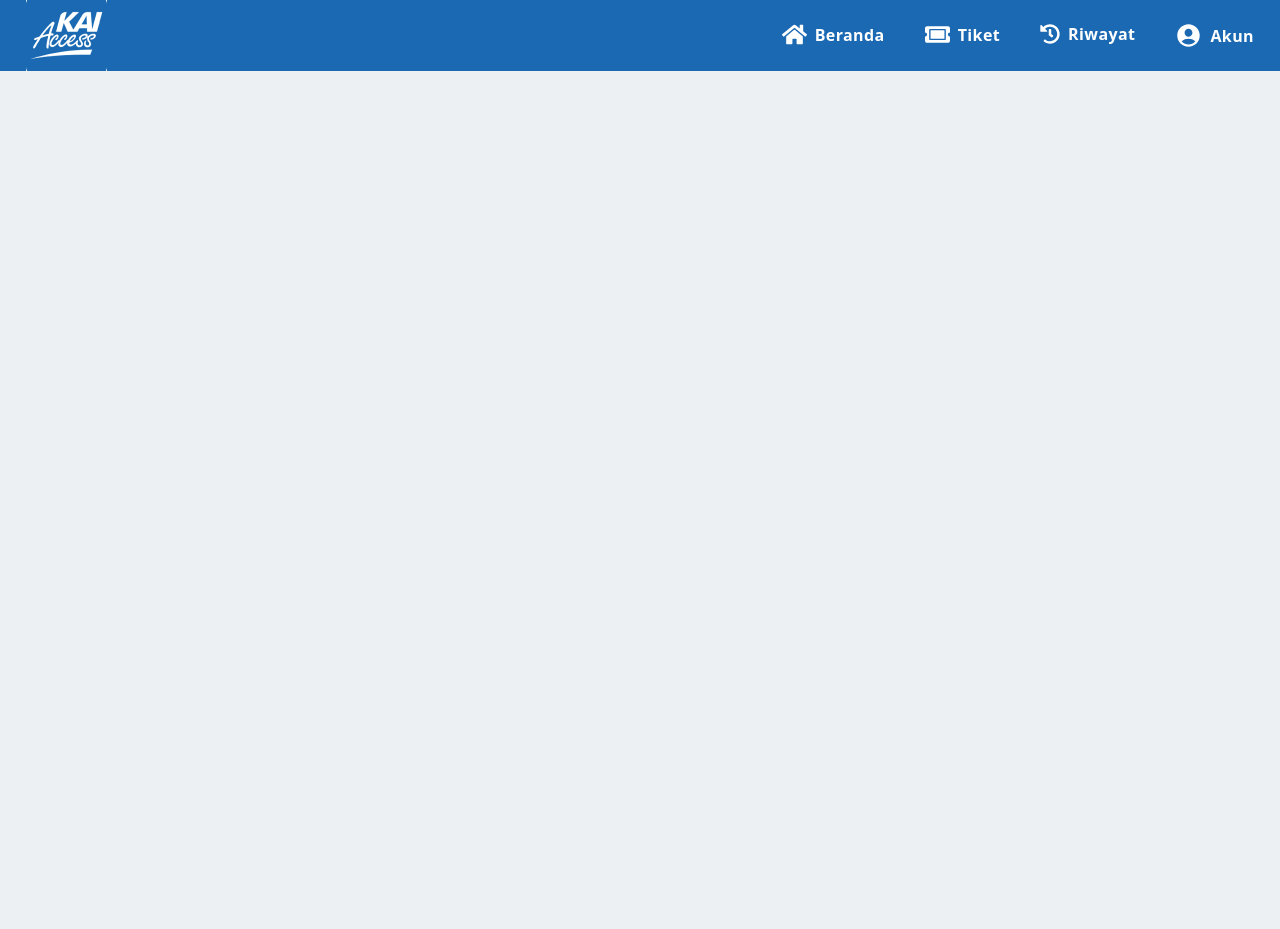
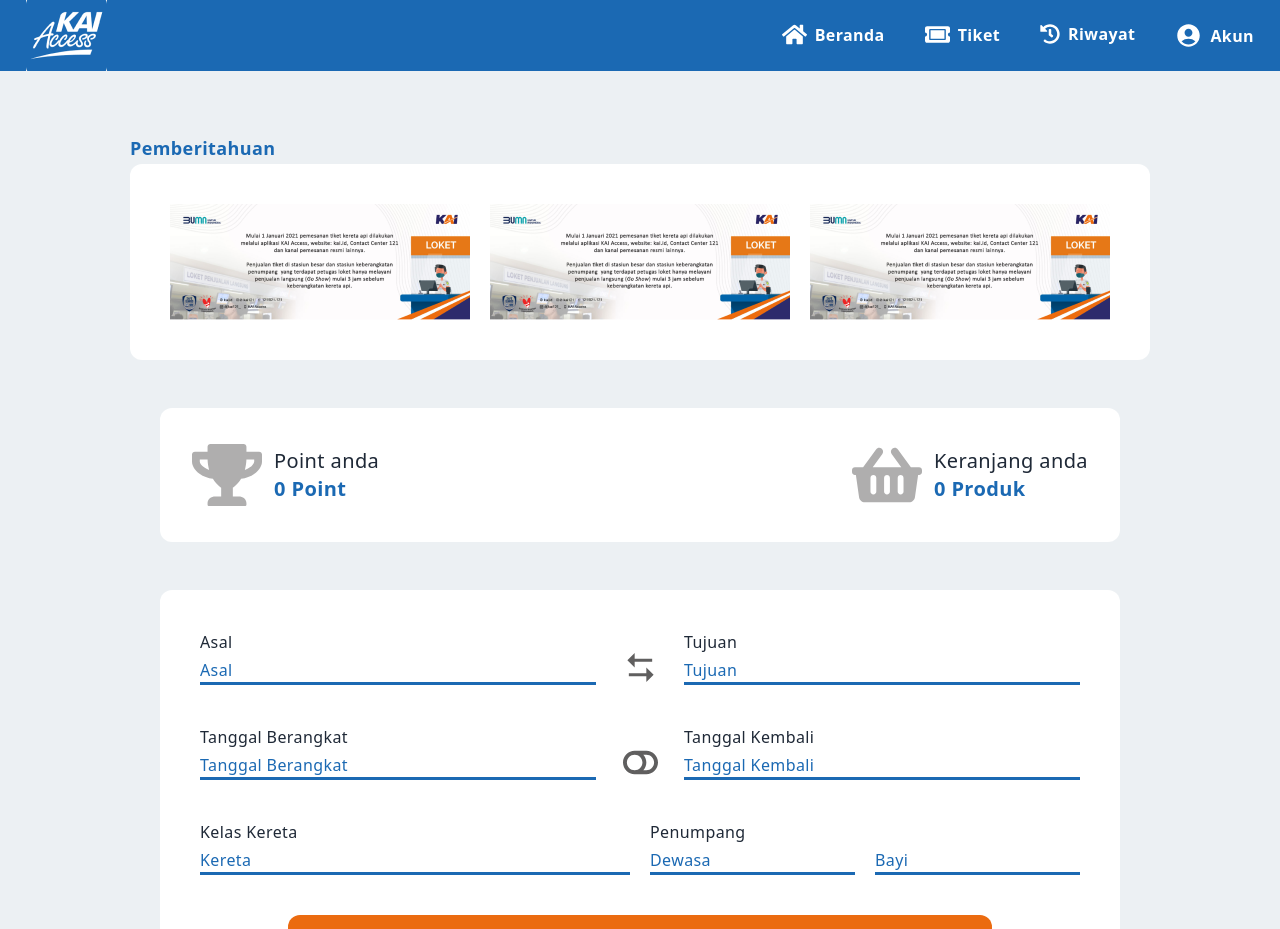
Before and after one commit to inganta23/final-project, a React (Create React App) app: page /beranda in a window 1280 px wide. Shown: the top 929 px of the page. Before the commit the page ends 800 px from the top, so only its background shows below. Built offline with nearby package versions, Linux system fonts and the light colour scheme; the HTML template or start-up script is replaced by a standard one.

Commit message:
Adding Beranda Page

```diff
--- a/src/App.js
+++ b/src/App.js
@@ -3,6 +3,7 @@ import Login from "./components/Login";
 import Daftar from "./components/Daftar"
 import Navbar from "./components/Navbar";
 import Tiket from "./components/Tiket";
+import Beranda from "./components/Beranda";
 
 
 function App() {
@@ -14,6 +15,7 @@ function App() {
         <Route path="login" element={<Login />}/>
         <Route path="daftar" element={<Daftar />}/>
         <Route path="tiket" element={<Tiket />} />
+        <Route path="beranda" element={<Beranda />}/>
       </Routes>
 
     </div>
--- /dev/null
+++ b/src/components/Beranda.jsx
@@ -0,0 +1,173 @@
+import React, { useState } from "react";
+import { Link } from "react-router-dom";
+import {
+  FaTrophy,
+  FaShoppingBasket,
+  FaToggleOff,
+  FaToggleOn,
+} from "react-icons/fa";
+import { RiArrowLeftRightFill } from "react-icons/ri";
+
+const Beranda = () => {
+  const [isToggle, setIsToggle] = useState(false);
+  const handleToggle = () => {
+    setIsToggle(!isToggle);
+  };
+  return (
+    <div className="flex flex-col items-center mt-[140px]">
+      <div className="p-5 md:p-10 bg-white flex items-center justify-center gap-5 rounded-xl relative flex-wrap m-6 max-w-[80%]">
+        <Link to="/" className="absolute top-[-30px] left-0">
+          <p className="text-lg text-left font-bold text-[#1B69B3]">
+            Pemberitahuan
+          </p>
+        </Link>
+        <img
+          src={require("../assets/annoncement(1).png")}
+          alt="pemberitahuan"
+        />
+        <img
+          src={require("../assets/annoncement(1).png")}
+          alt="pemberitahuan"
+        />
+        <img
+          src={require("../assets/annoncement(1).png")}
+          alt="pemberitahuan"
+        />
+      </div>
+      <div className="flex w-[80%] lg:w-[960px] bg-white justify-between p-8 rounded-xl m-6 flex-wrap">
+        <div className="flex items-center gap-3">
+          <FaTrophy color="#AFAEAE" size={70} />
+          <div>
+            <p className="text-xl">Point anda</p>
+            <p className="text-xl text-[#1B69B3] font-bold">0 Point</p>
+          </div>
+        </div>
+        <div className="flex items-center gap-3">
+          <FaShoppingBasket color="#AFAEAE" size={70} />
+          <div>
+            <p className="text-xl">Keranjang anda</p>
+            <p className="text-xl text-[#1B69B3] font-bold">0 Produk</p>
+          </div>
+        </div>
+      </div>
+      <div className="bg-white rounded-xl p-10 w-[80%] lg:w-[960px] m-6">
+        <form className="flex flex-col justify-center items-center">
+          <div className="flex flex-col sm:flex-row gap-2 sm:gap-5 mb-10 justify-between w-full">
+            <div className="flex flex-col w-full sm:w-[45%]">
+              <label htmlFor="asal" className="text-base sm:mb-1">
+                Asal
+              </label>
+              <input
+                className="border-b-[3px] border-[#1B69B3] text-[#1B69B3] placeholder:text-[#1B69B3] focus:outline-none w-full"
+                type="text"
+                name="asal"
+                placeholder="Asal"
+                required
+              />
+            </div>
+            <RiArrowLeftRightFill
+              size={35}
+              color="#605F5F"
+              className="sm:mt-[20px]"
+            />
+            <div className="flex flex-col w-full sm:w-[45%]">
+              <label htmlFor="tujuan" className="text-base sm:mb-1">
+                Tujuan
+              </label>
+              <input
+                className="border-b-[3px] border-[#1B69B3] text-[#1B69B3] placeholder:text-[#1B69B3] focus:outline-none w-full"
+                type="text"
+                name="tujuan"
+                placeholder="Tujuan"
+                required
+              />
+            </div>
+          </div>
+          <div className="flex flex-col sm:flex-row gap-2 sm:gap-5 mb-10 justify-between w-full">
+            <div className="flex flex-col w-full sm:w-[45%]">
+              <label htmlFor="asal" className="text-base sm:mb-1">
+                Tanggal Berangkat
+              </label>
+              <input
+                className="border-b-[3px] border-[#1B69B3] text-[#1B69B3] placeholder:text-[#1B69B3] focus:outline-none w-full"
+                type="text"
+                name="berangkat"
+                placeholder="Tanggal Berangkat"
+                required
+              />
+            </div>
+            {isToggle ? (
+              <FaToggleOn
+                size={35}
+                color="#605F5F"
+                className="sm:mt-[20px] cursor-pointer"
+                onClick={handleToggle}
+              />
+            ) : (
+              <FaToggleOff
+                size={35}
+                color="#605F5F"
+                className="sm:mt-[20px] cursor-pointer"
+                onClick={handleToggle}
+              />
+            )}
+
+            <div className="flex flex-col w-full sm:w-[45%]">
+              <label htmlFor="tujuan" className="text-base sm:mb-1">
+                Tanggal Kembali
+              </label>
+              <input
+                className="border-b-[3px] border-[#1B69B3] text-[#1B69B3] placeholder:text-[#1B69B3] focus:outline-none w-full"
+                type="text"
+                name="kembali"
+                placeholder="Tanggal Kembali"
+                required
+              />
+            </div>
+          </div>
+          <div className="flex flex-col sm:flex-row gap-2 sm:gap-5 mb-10 justify-between w-full">
+            <div className="flex flex-col w-full sm:w-[50%]">
+              <label htmlFor="kereta" className="text-base sm:mb-1">
+                Kelas Kereta
+              </label>
+              <input
+                className="border-b-[3px] border-[#1B69B3] text-[#1B69B3] placeholder:text-[#1B69B3] focus:outline-none w-full"
+                type="text"
+                name="kereta"
+                placeholder="Kereta"
+                required
+              />
+            </div>
+            <div className="flex flex-col w-full sm:w-[50%]">
+              <label htmlFor="penumpang" className="text-base sm:mb-1">
+                Penumpang
+              </label>
+              <div className="flex gap-5">
+                <input
+                  className="border-b-[3px] border-[#1B69B3] text-[#1B69B3] placeholder:text-[#1B69B3] focus:outline-none w-[50%]"
+                  type="text"
+                  name="penumpang"
+                  placeholder="Dewasa"
+                  required
+                />
+                <input
+                  className="border-b-[3px] border-[#1B69B3] text-[#1B69B3] placeholder:text-[#1B69B3] focus:outline-none w-[50%]"
+                  type="text"
+                  name="penumpang"
+                  placeholder="Bayi"
+                  required
+                />
+              </div>
+            </div>
+          </div>
+
+          <button className="w-[80%] h-[43px] mb-2" type="submit">
+            <b>Cari</b>
+          </button>
+        </form>
+      </div>
+    </div>
+  );
+};
+
+export default Beranda;
--- a/src/components/Navbar.jsx
+++ b/src/components/Navbar.jsx
@@ -13,7 +13,7 @@ const Navbar = () => {
     target_nav[0].classList.add("underline");
   };
   return (
-    <nav className="fixed top-0 right-0 left-0 h-[71px] flex justify-between items-center px-[26px] bg-[#1B69B3]">
+    <nav className="fixed top-0 right-0 left-0 h-[71px] flex justify-between items-center px-[26px] bg-[#1B69B3] z-[999]">
       <div>
         <img src={require("../assets/image 34.png")} alt="" />
       </div>
```
